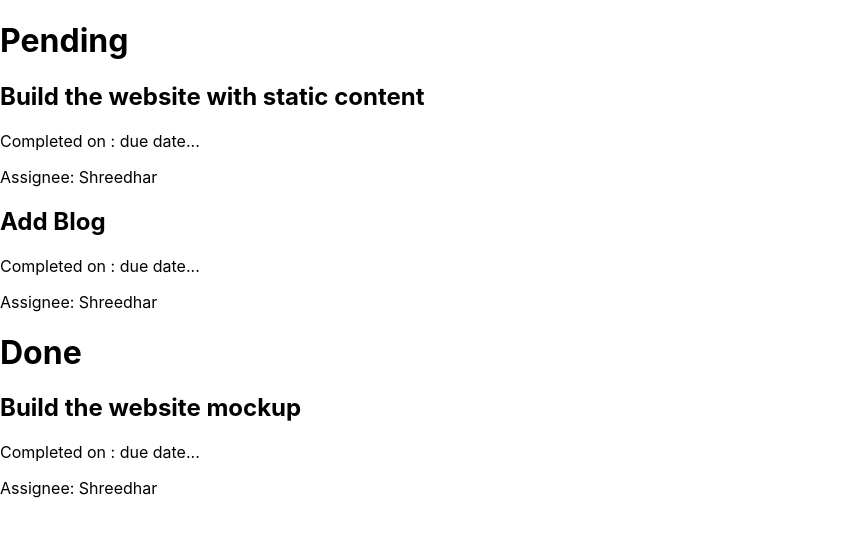
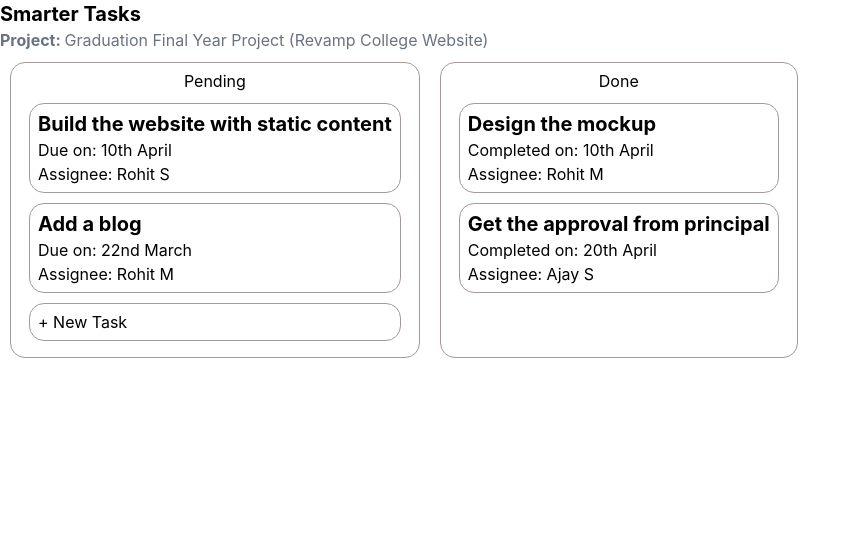
Before and after one commit to shreedhar37/wd301, a React (Create React App) app in the folder hello-react/: page / in a window 1280 px wide. Shown: the top 536 px of the page, without its empty margins (0-861 px from the left). Built offline with nearby package versions, Linux system fonts and the light colour scheme.

Commit message:
level 1 milestone

```diff
--- a/hello-react/package.json
+++ b/hello-react/package.json
@@ -34,5 +34,8 @@
       "last 1 firefox version",
       "last 1 safari version"
     ]
+  },
+  "devDependencies": {
+    "tailwindcss": "^3.3.2"
   }
 }
--- a/hello-react/src/App.js
+++ b/hello-react/src/App.js
@@ -2,14 +2,41 @@ import TaskCard from "./TaskCard";
 function App() {
   return (
     <div>
-      <div>
-        <h1>Pending</h1>
-        <TaskCard title="Build the website with static content"></TaskCard>
-        <TaskCard title="Add Blog"></TaskCard>
-      </div>
-      <div>
-        <h1>Done</h1>
-        <TaskCard title="Build the website mockup"></TaskCard>
+      <h1 className="text-xl font-bold">Smarter Tasks</h1>
+      <p>
+        <span className="text-gray-500 font-bold">Project: </span>
+        <span className="text-gray-500">
+          Graduation Final Year Project (Revamp College Website)
+        </span>
+      </p>
+      <div className="flex">
+        <div className="TaskItem">
+          <h1 className="text-center">Pending</h1>
+          <TaskCard
+            title="Build the website with static content"
+            dueDate="10th April"
+            assigneeName="Rohit S"
+          ></TaskCard>
+          <TaskCard
+            title="Add a blog"
+            dueDate="22nd March"
+            assigneeName="Rohit M"
+          ></TaskCard>
+          <p className="TaskItem"> + New Task </p>
+        </div>
+        <div className="TaskItem">
+          <h1 className="text-center">Done</h1>
+          <TaskCard
+            title="Design the mockup"
+            completedAtDate="10th April"
+            assigneeName="Rohit M"
+          ></TaskCard>
+          <TaskCard
+            title="Get the approval from principal"
+            completedAtDate="20th April"
+            assigneeName="Ajay S"
+          ></TaskCard>
+        </div>
       </div>
     </div>
   );
--- a/hello-react/src/TaskCard.js
+++ b/hello-react/src/TaskCard.js
@@ -1,10 +1,14 @@
+import "./TaskCard.css";
 const TaskCard = (props) => {
-  console.log(props);
   return (
-    <div>
-      <h2>{props.title}</h2>
-      <p>Completed on : due date... </p>
-      <p>Assignee: Shreedhar</p>
+    <div className="TaskItem">
+      <h2 className="text-xl font-bold">{props.title}</h2>
+      {props.dueDate ? (
+        <p>Due on: {props.dueDate}</p>
+      ) : (
+        <p>Completed on: {props.completedAtDate}</p>
+      )}
+      <p>Assignee: {props.assigneeName}</p>
     </div>
   );
 };
```
Also changed, not shown: hello-react/src/index.css (+6 -3 lines), 1 other file (tests, documents, lock files or other folders).
